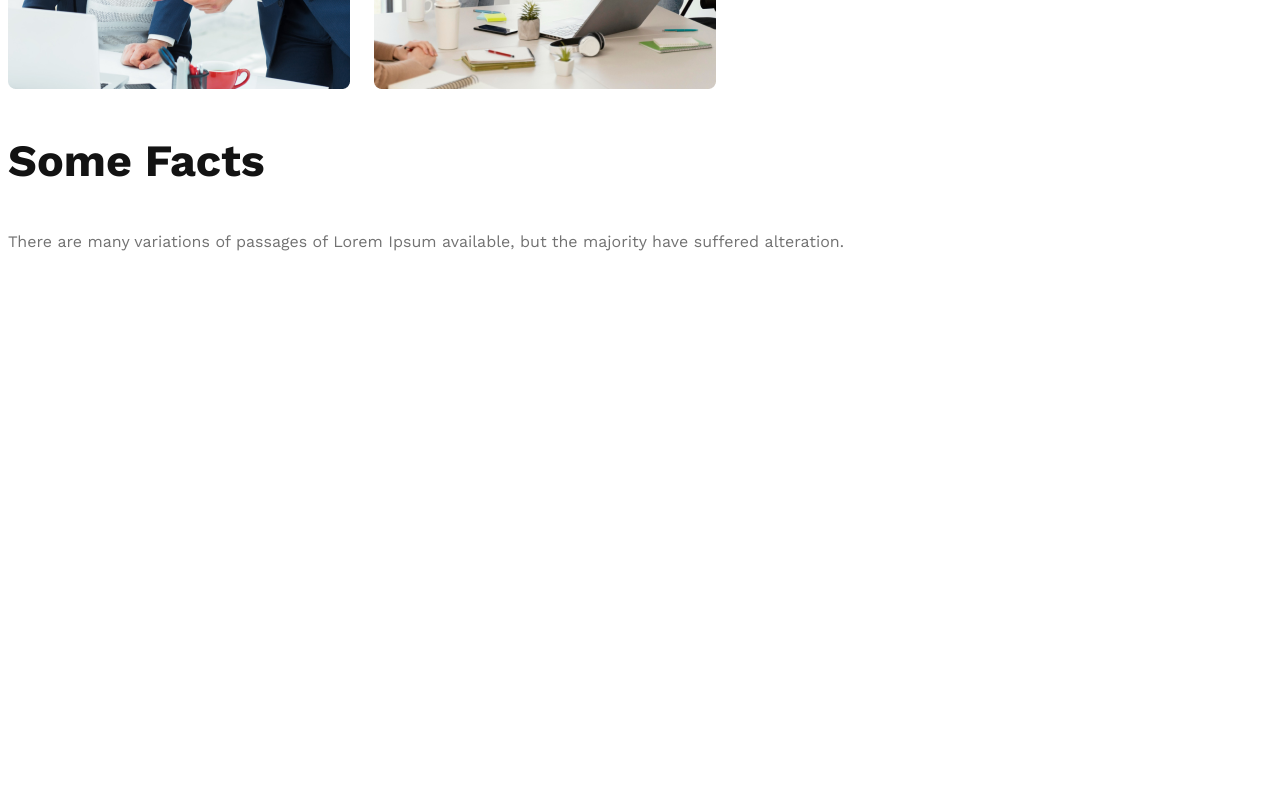
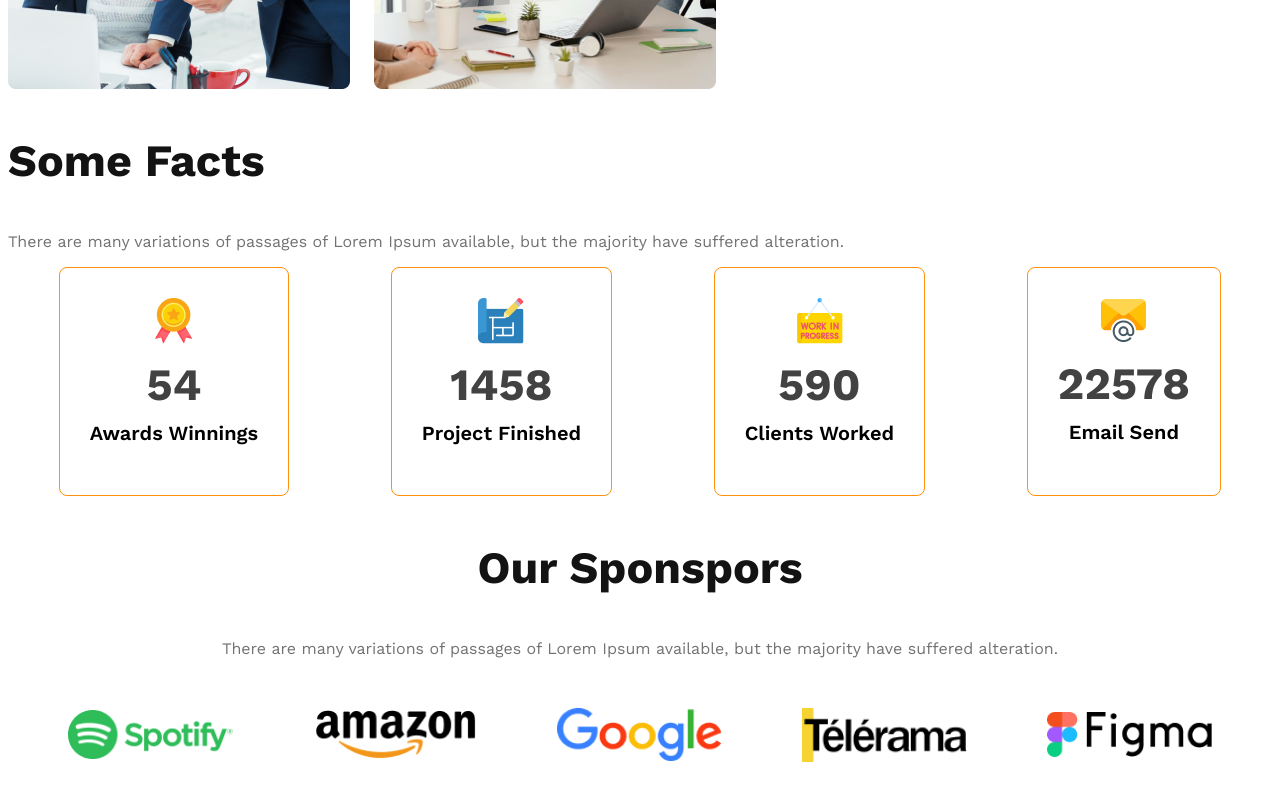
Before and after one commit to Abdullah3d/g3-archi-website, a plain HTML site: page index.html in a window 1280 px wide. Shown: the part 1733-2533 px from the top of the page. Before the commit the page ends 2054 px from the top, so only its background shows below. Drawn offline with nearby package versions, Linux system fonts and the light colour scheme.

Commit message:
added sponsor section

```diff
--- a/index.html
+++ b/index.html
@@ -56,8 +56,44 @@
                <section class="facts">
                 <h3 class="section-title">Some Facts</h3>
                 <p class="text-light-gray">There are many variations of passages of Lorem Ipsum available, but the majority have suffered alteration.</p>
+                <div class="facts-card-container">
+                    <div class="card">
+                        <img src="images/icons/ribon.png" alt="">
+                        <h2 class="card-stats">54</h2>
+                        <p class="card-title-text-light-gray">Awards Winnings</p>
+                    </div>
+                    <div class="card">
+                        <img src="images/icons/projects.png" alt="">
+                        <h2 class="card-stats">1458</h2>
+                        <p class="card-title-text-light-gray">Project Finished</p>
+                    </div>
+                    <div class="card">
+                        <img src="images/icons/customers.png" alt="">
+                        <h2 class="card-stats">590</h2>
+                        <p class="card-title-text-light-gray">Clients Worked</p>
+                    </div>
+                    <div class="card">
+                        <img src="images/icons/email.png" alt="">
+                        <h2 class="card-stats">22578</h2>
+                        <p class="card-title-text-light-gray">Email Send</p>
+                    </div>
 
+                </div>
                </section>
+                <!-- sponsor section  -->
+                <section class="sponsors">
+                    <h3 class="section-title">Our Sponspors</h3>
+                    <P class="text-light-gray">There are many variations of passages of Lorem Ipsum available, but the majority have suffered alteration.</P>
+                    <div class="sponsors-img-containar">
+                        <img src="images/sponsors/spotify.png"alt="">
+                        <img src="images/sponsors/amazon.png"alt="">
+                        <img src="images/sponsors/google.png"alt="">
+                        <img src="images/sponsors/telerama.png"alt="">
+                        <img src="images/sponsors/figma.png"alt="">
+
+                    </div>
+
+                </section>
 
 
     </main>
--- a/styles/architect.css
+++ b/styles/architect.css
@@ -12,9 +12,11 @@
     cursor: pointer;
     border: 0;
 }
-.text-light-gray{
+
+.text-light-gray {
     color: #727272;
 }
+
 .section-title {
     font-size: 2.8rem;
     font width: 700;
@@ -73,35 +75,83 @@ nav li a {
     margin-top: 20px;
     width: 100%;
 }
+
 /* Main styles */
-main{
+main {
     max-width: 1440px;
     margin: 70px auto;
 }
+
 /* Teams style */
-.teams-containar{
+.teams-containar {
     display: flex;
     align-items: center;
 }
-.teams-img-containar{
+
+.teams-img-containar {
     display: grid;
     grid-template-columns: repeat(2, 1fr);
     gap: 1.5rem;
 }
-.teams-content{
+
+.teams-content {
     padding-left: 70px;
     padding-right: 70px;
 }
-.teams-title{
+
+.teams-title {
     font-size: 2.8rem;
 }
-.teams-title .quick-list{
+
+.teams-title .quick-list {
     font-weight: 500;
 }
-.teams-title .text-features{
+
+.teams-title .text-features {
     color: #FF900E;
     font-weight: 700;
 
+}
+
+/* facts section */
+.facts-card-container {
+    display: flex;
+    justify-content: space-around;
+}
+
+.facts-card-container .card {
+    border-radius: 8px;
+    border: 1px solid #FF900E;
+    text-align: center;
+    padding: 30px;
+
+
+}
+
+.facts-card-container .card-title-text-light-gray {
+    font-weight: 600;
+    font-size: 1.25rem;
+    margin-top: 5px;
+}
+
+.facts-card-container .card-stats {
+    font-size: 2.8rem;
+    color: #424242;
+    margin-top: 10px;
+    margin-bottom: 10px;
+}
+.sponsors{
+    text-align: center;
+}
+.sponsors-img-containar{
+    margin-top: 50px;
+    display: flex;
+    justify-content: space-evenly;
+    align-items: center;
+    gap: 20px;
+}
+.sponsors-img-containar img{
+width: 165px;
 }
 
 /* responsive mesia queries */
@@ -112,7 +162,10 @@ main{
     }
 
     nav,
-     .teams-containar{
+    .teams-containar,
+    .facts-card-container,
+    .sponsors-img-containar
+     {
 
         flex-direction: column;
     }
@@ -120,20 +173,28 @@ main{
     .banner img {
         width: 100%;
     }
-    .teams-img-containar{
+
+    .teams-img-containar {
         grid-template-columns: 1fr;
     }
-    .teams-content{
+
+    .teams-content,.facts-card-container  {
         padding-left: 20px;
         padding-right: 20px;
+    }
+    .facts-card-container {
+        gap: 40px;
     }
 
 }
 
 /* tablet devices */
 @media screen and (min-width:576px) and (max-width:960px) {
+
     nav,
-     .teams-containar{
+    .teams-containar,
+    .sponsors-img-containar
+     {
         flex-direction: column;
     }
 
```
